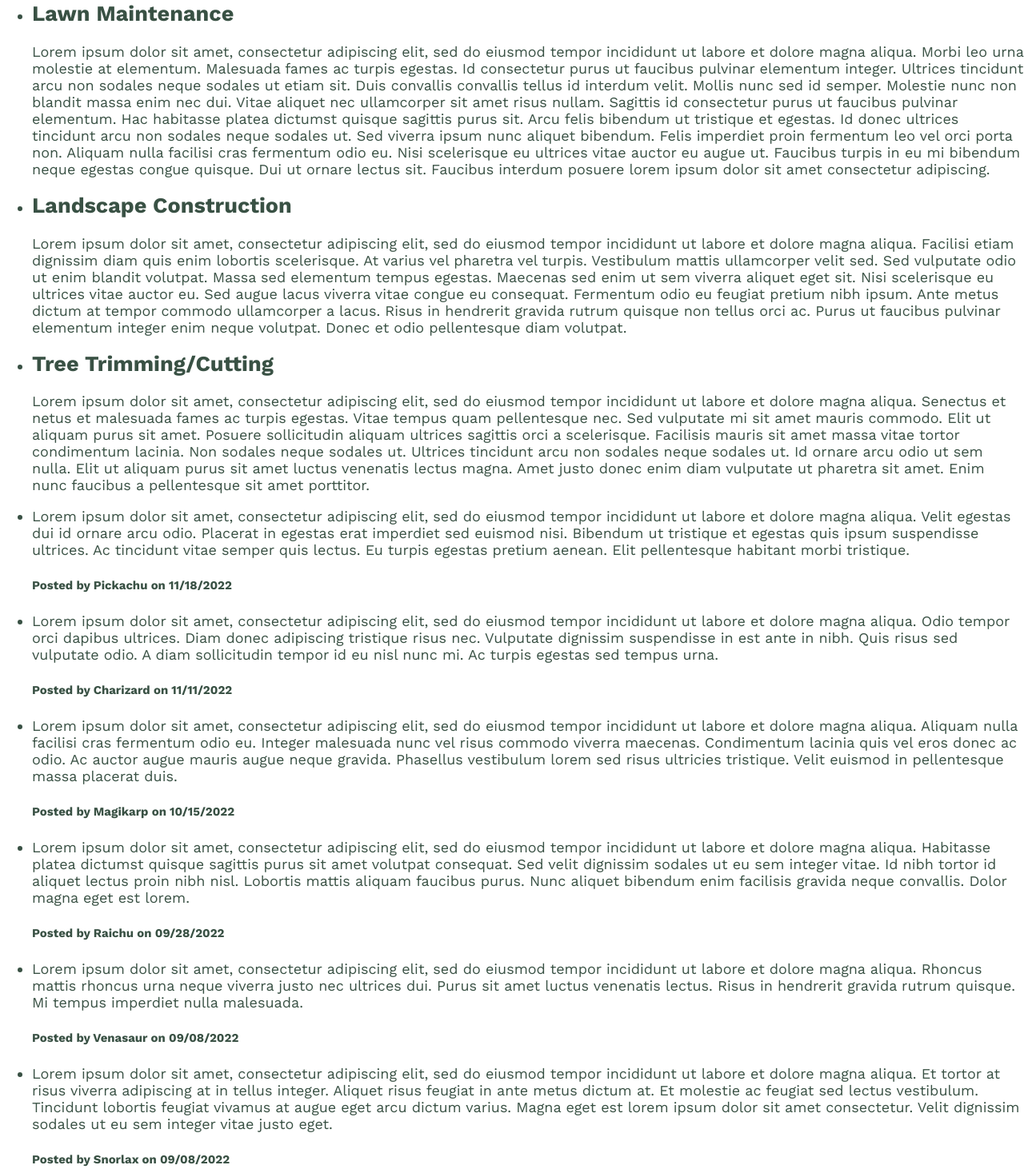
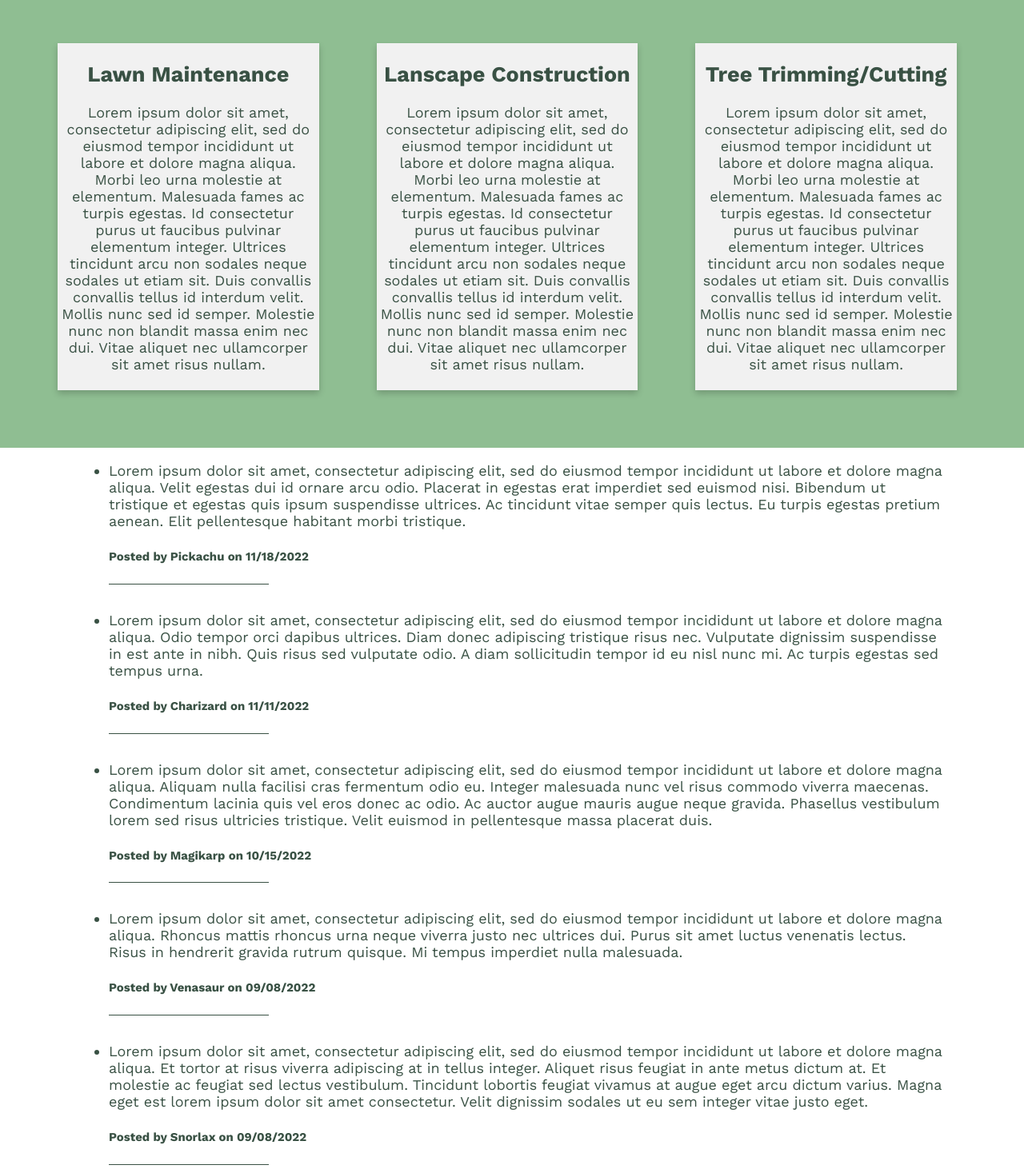
Before and after one commit to cleecoloma/Koko-s-Lawn-Care, a plain HTML site: page index.html in a window 1280 px wide. Shown: the part 719-2181 px from the top of the page at 80% size. Drawn offline with nearby package versions, Linux system fonts and the light colour scheme.

Commit message:
final commit

```diff
--- a/css/main.css
+++ b/css/main.css
@@ -1,6 +1,6 @@
 *,
 *::before,
-*::after{
+*::after {
     box-sizing: border-box;
 }
 
@@ -22,7 +22,9 @@ body {
     color: var(--clr-dark)
 }
 
-h1, h2, h3 {
+h1,
+h2,
+h3 {
     line-height: 1;
 }
 
@@ -93,24 +95,23 @@ header {
     .main {
         display: grid;
         grid-template-columns:
-            minmax(1em, 1fr)
-            minmax(20rem, 50ch)
-            minmax(1em, 3fr);
+            minmax(1em, 1fr) minmax(20rem, 50ch) minmax(1em, 3fr);
         justify-items: start;
     }
-    .main > * {
+
+    .main>* {
         grid-column: 1 / 3;
     }
 
 }
 
 @media (min-witdh: 1200px) {
-    .main__logo {
+    .main--logo {
         background-position: bottom center;
     }
 }
 
-.main__logo {
+.main--logo {
     /* https://unsplash.com/photos/LmyPLbbUWhA */
     background-image: url(../images/home.jpg);
     background-size: cover;
@@ -134,3 +135,106 @@ header {
     padding: 0 5rem 1rem;
     overflow-wrap: break-word;
 }
+
+.services__column {
+    float: left;
+    width: 33%;
+    padding: 2em;
+}
+
+.services__row:after {
+    content: "";
+    display: table;
+    clear: both;
+}
+
+.services {
+    padding: 2em;
+    background-color: #8fbe92;
+}
+
+.card {
+    box-shadow: 0 4px 8px 0 rgba(0, 0, 0, 0.2);
+    padding: 4px;
+    text-align: center;
+    background-color: #f1f1f1;
+}
+
+@media screen and (max-width: 950px) {
+    .services__column {
+        width: 100%;
+        display: block;
+        margin-bottom: 20px;
+    }
+
+    .contact__column,
+    input[type=submit] {
+        width: 100%;
+        margin-top: 0;
+    }
+}
+
+.reviews {
+    margin-left: 6rem;
+    margin-right: 6rem;
+}
+
+.reviews__statements {
+    padding-bottom: 1rem;
+}
+
+.vertical__line {
+    width: 200px;
+    height: 1px;
+    background-color: #395144;
+}
+
+.contact {
+    background-color: #8fbe92;
+    padding: 1rem;
+}
+
+.contact__container {
+    margin: auto;
+}
+
+.contact__style {
+    margin: auto;
+}
+
+.contact--picture {
+    display: block;
+    width: 300px;
+    margin-left: auto;
+    margin-right: auto;
+}
+
+#contact--title {
+    text-align: center;
+    text-transform: capitalize;
+    color: #FFF;
+}
+
+.contact__column {
+    float: left;
+    width: 50%;
+    margin-top: 6px;
+    padding: 20px;
+}
+
+.contact__row:after {
+    content: "";
+    display: table;
+    clear: both;
+}
+
+input[type=text],
+select,
+textarea {
+    width: 100%;
+    padding: 12px;
+    border: 1px solid #ccc;
+    margin-top: 6px;
+    margin-bottom: 16px;
+    resize: vertical;
+}
--- a/index.html
+++ b/index.html
@@ -30,7 +30,7 @@
             <li><a href="#" class="nav__link">Contact</a></li>
         </ul>
     </nav>
-    <main class="main main__logo">
+    <main class="main main--logo">
         <h1 class="main__motto">
             Love your lawn again!
         </h1>
@@ -51,9 +51,9 @@
         </p>
     </main>
     <section class="services">
-        <div>
-            <ul>
-                <li>
+        <div class="services__row">
+            <div class="services__column">
+                <div class="card">
                     <h2>
                         Lawn Maintenance
                     </h2>
@@ -68,64 +68,55 @@
                         semper.
                         Molestie nunc non blandit massa enim nec dui. Vitae aliquet nec ullamcorper sit amet risus
                         nullam.
-                        Sagittis id consectetur purus ut faucibus pulvinar elementum. Hac habitasse platea dictumst
-                        quisque
-                        sagittis purus sit. Arcu felis bibendum ut tristique et egestas. Id donec ultrices tincidunt
-                        arcu
-                        non sodales neque sodales ut. Sed viverra ipsum nunc aliquet bibendum. Felis imperdiet proin
-                        fermentum leo vel orci porta non. Aliquam nulla facilisi cras fermentum odio eu. Nisi
-                        scelerisque eu
-                        ultrices vitae auctor eu augue ut. Faucibus turpis in eu mi bibendum neque egestas congue
-                        quisque.
-                        Dui ut ornare lectus sit. Faucibus interdum posuere lorem ipsum dolor sit amet consectetur
-                        adipiscing.
                     </p>
-                </li>
-                <li>
+                </div>
+            </div>
+            <div class="services__column">
+                <div class="card">
                     <h2>
-                        Landscape Construction
+                        Lanscape Construction
                     </h2>
                     <p>
                         Lorem ipsum dolor sit amet, consectetur adipiscing elit, sed do eiusmod tempor incididunt ut
                         labore
-                        et dolore magna aliqua. Facilisi etiam dignissim diam quis enim lobortis scelerisque. At varius
-                        vel
-                        pharetra vel turpis. Vestibulum mattis ullamcorper velit sed. Sed vulputate odio ut enim blandit
-                        volutpat. Massa sed elementum tempus egestas. Maecenas sed enim ut sem viverra aliquet eget sit.
-                        Nisi scelerisque eu ultrices vitae auctor eu. Sed augue lacus viverra vitae congue eu consequat.
-                        Fermentum odio eu feugiat pretium nibh ipsum. Ante metus dictum at tempor commodo ullamcorper a
-                        lacus. Risus in hendrerit gravida rutrum quisque non tellus orci ac. Purus ut faucibus pulvinar
-                        elementum integer enim neque volutpat. Donec et odio pellentesque diam volutpat.
+                        et dolore magna aliqua. Morbi leo urna molestie at elementum. Malesuada fames ac turpis egestas.
+                        Id
+                        consectetur purus ut faucibus pulvinar elementum integer. Ultrices tincidunt arcu non sodales
+                        neque
+                        sodales ut etiam sit. Duis convallis convallis tellus id interdum velit. Mollis nunc sed id
+                        semper.
+                        Molestie nunc non blandit massa enim nec dui. Vitae aliquet nec ullamcorper sit amet risus
+                        nullam.
                     </p>
-                </li>
-                <li>
+                </div>
+            </div>
+            <div class="services__column">
+                <div class="card">
                     <h2>
                         Tree Trimming/Cutting
                     </h2>
                     <p>
                         Lorem ipsum dolor sit amet, consectetur adipiscing elit, sed do eiusmod tempor incididunt ut
                         labore
-                        et dolore magna aliqua. Senectus et netus et malesuada fames ac turpis egestas. Vitae tempus
-                        quam
-                        pellentesque nec. Sed vulputate mi sit amet mauris commodo. Elit ut aliquam purus sit amet.
-                        Posuere
-                        sollicitudin aliquam ultrices sagittis orci a scelerisque. Facilisis mauris sit amet massa vitae
-                        tortor condimentum lacinia. Non sodales neque sodales ut. Ultrices tincidunt arcu non sodales
+                        et dolore magna aliqua. Morbi leo urna molestie at elementum. Malesuada fames ac turpis
+                        egestas.
+                        Id
+                        consectetur purus ut faucibus pulvinar elementum integer. Ultrices tincidunt arcu non
+                        sodales
                         neque
-                        sodales ut. Id ornare arcu odio ut sem nulla. Elit ut aliquam purus sit amet luctus venenatis
-                        lectus
-                        magna. Amet justo donec enim diam vulputate ut pharetra sit amet. Enim nunc faucibus a
-                        pellentesque
-                        sit amet porttitor.
+                        sodales ut etiam sit. Duis convallis convallis tellus id interdum velit. Mollis nunc sed id
+                        semper.
+                        Molestie nunc non blandit massa enim nec dui. Vitae aliquet nec ullamcorper sit amet risus
+                        nullam.
                     </p>
-                </li>
-            </ul>
+                </div>
+            </div>
         </div>
     </section>
     <section class="reviews">
         <div>
             <ul>
-                <li>
+                <li class="reviews__statements">
                     <p>Lorem ipsum dolor sit amet, consectetur adipiscing elit, sed do eiusmod tempor incididunt ut
                         labore
                         et dolore magna aliqua. Velit egestas dui id ornare arcu odio. Placerat in egestas erat
@@ -134,16 +125,18 @@
                         vitae semper quis lectus. Eu turpis egestas pretium aenean. Elit pellentesque habitant morbi
                         tristique.</p>
                     <h5>Posted by Pickachu on 11/18/2022</h5>
+                    <div class="vertical__line"></div>
                 </li>
-                <li>
+                <li class="reviews__statements">
                     <p>Lorem ipsum dolor sit amet, consectetur adipiscing elit, sed do eiusmod tempor incididunt ut
                         labore
                         et dolore magna aliqua. Odio tempor orci dapibus ultrices. Diam donec adipiscing tristique risus
                         nec. Vulputate dignissim suspendisse in est ante in nibh. Quis risus sed vulputate odio. A diam
                         sollicitudin tempor id eu nisl nunc mi. Ac turpis egestas sed tempus urna.</p>
                     <h5>Posted by Charizard on 11/11/2022</h5>
+                    <div class="vertical__line"></div>
                 </li>
-                <li>
+                <li class="reviews__statements">
                     <p>Lorem ipsum dolor sit amet, consectetur adipiscing elit, sed do eiusmod tempor incididunt ut
                         labore
                         et dolore magna aliqua. Aliquam nulla facilisi cras fermentum odio eu. Integer malesuada nunc
@@ -153,17 +146,9 @@
                         euismod
                         in pellentesque massa placerat duis.</p>
                     <h5>Posted by Magikarp on 10/15/2022</h5>
+                    <div class="vertical__line"></div>
                 </li>
-                <li>
-                    <p>Lorem ipsum dolor sit amet, consectetur adipiscing elit, sed do eiusmod tempor incididunt ut
-                        labore
-                        et dolore magna aliqua. Habitasse platea dictumst quisque sagittis purus sit amet volutpat
-                        consequat. Sed velit dignissim sodales ut eu sem integer vitae. Id nibh tortor id aliquet lectus
-                        proin nibh nisl. Lobortis mattis aliquam faucibus purus. Nunc aliquet bibendum enim facilisis
-                        gravida neque convallis. Dolor magna eget est lorem.</p>
-                    <h5>Posted by Raichu on 09/28/2022</h5>
-                </li>
-                <li>
+                <li class="reviews__statements">
                     <p>Lorem ipsum dolor sit amet, consectetur adipiscing elit, sed do eiusmod tempor incididunt ut
                         labore
                         et dolore magna aliqua. Rhoncus mattis rhoncus urna neque viverra justo nec ultrices dui. Purus
@@ -172,8 +157,9 @@
                         nulla
                         malesuada.</p>
                     <h5>Posted by Venasaur on 09/08/2022</h5>
+                    <div class="vertical__line"></div>
                 </li>
-                <li>
+                <li class="reviews__statements">
                     <p>Lorem ipsum dolor sit amet, consectetur adipiscing elit, sed do eiusmod tempor incididunt ut
                         labore
                         et dolore magna aliqua. Et tortor at risus viverra adipiscing at in tellus integer. Aliquet
@@ -183,20 +169,31 @@
                         feugiat vivamus at augue eget arcu dictum varius. Magna eget est lorem ipsum dolor sit amet
                         consectetur. Velit dignissim sodales ut eu sem integer vitae justo eget.</p>
                     <h5>Posted by Snorlax on 09/08/2022</h5>
+                    <div class="vertical__line"></div>
                 </li>
             </ul>
         </div>
     </section>
-    <section class="Contact">
-        <div>
-            <form action="#" class="form_contact">
-                <h3>Get in touch!</h3>
-                <input type="text" id="name" placeholder="Full name" required>
-                <input type="email" id="email" placeholder="Email address" required>
-                <input type="text" id="phone" placeholder="Phone number" required>
-                <textarea name="message" id="message" cols="30" rows="8" placeholder="How can we help you?"></textarea>
-                <button type="submit">Submit</button>
-            </form>
+    <section class="contact">
+        <div class="contact__container">
+            <div class="contact__style">
+                <h3 id="contact--title">Get in touch!</h3>
+                <div class="contact__row">
+                    <div class="contact__column">
+                        <img class="contact--picture" src="/images/profile-picture.jpeg" alt="profile--picture">
+                    </div>
+                    <div class="contact__column">
+                        <form action="#" class="contact__form">
+                            <input type="text" id="name" placeholder="Full name" required>
+                            <input type="text" id="email" placeholder="Email address" required>
+                            <input type="text" id="phone" placeholder="Phone number" required>
+                            <textarea name="message" id="message" cols="30" rows="8"
+                                placeholder="How can we help you?"></textarea>
+                            <button type="submit">Submit</button>
+                        </form>
+                    </div>
+                </div>
+            </div>
         </div>
     </section>
     <script src="" async defer></script>
```
Also changed, not shown: images/profile-picture.jpeg (added).
